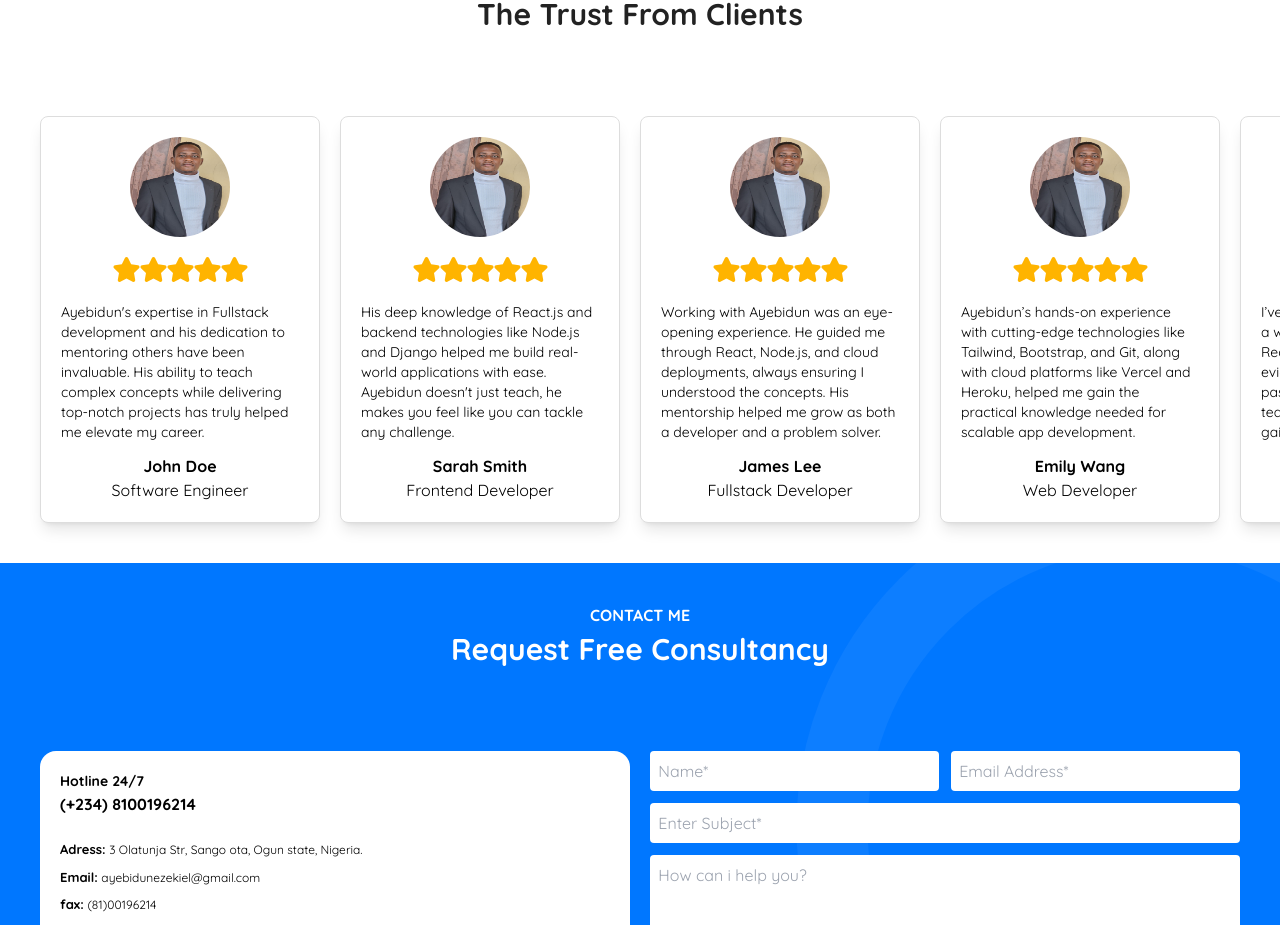
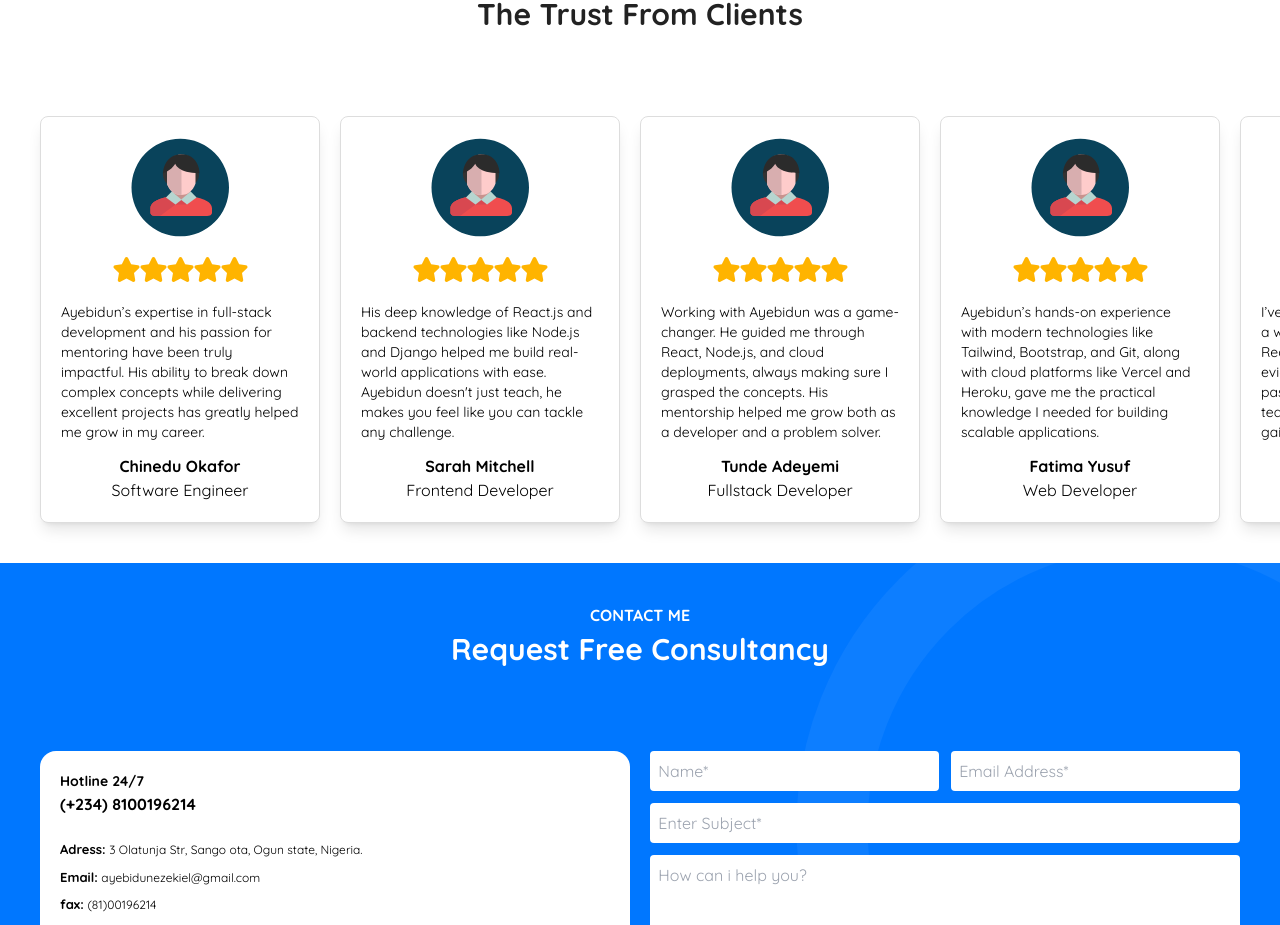
Before and after one commit to Ezekiel8807/Ezekiel8807, a React (Vite) app: page / in a window 1280 px wide. Shown: the part 2934-3859 px from the top of the page. Built offline with nearby package versions, Linux system fonts and the light colour scheme.

Commit message:
fix testimony content and users

```diff
--- a/src/layouts/Testimony.tsx
+++ b/src/layouts/Testimony.tsx
@@ -3,7 +3,7 @@ import ScrollerDiv from "./ScrollerDiv";
 import TestimonyCard from "../components/TestimonyCard";
 
 // images
-import image1 from "../assets/a.jpg";
+import image1 from "../assets/icons/user-139.svg";
 
 export default function Testimony() {
   const testimonials: {
@@ -13,35 +13,35 @@ export default function Testimony() {
     profession: string;
   }[] = [
     {
-      name: "John Doe",
+      name: "Chinedu Okafor",
       image: `${image1}`,
       content:
-        "Ayebidun's expertise in Fullstack development and his dedication to mentoring others have been invaluable. His ability to teach complex concepts while delivering top-notch projects has truly helped me elevate my career.",
+        "Ayebidun’s expertise in full-stack development and his passion for mentoring have been truly impactful. His ability to break down complex concepts while delivering excellent projects has greatly helped me grow in my career.",
       profession: "Software Engineer",
     },
     {
-      name: "Sarah Smith",
+      name: "Sarah Mitchell",
       image: `${image1}`,
       content:
         "His deep knowledge of React.js and backend technologies like Node.js and Django helped me build real-world applications with ease. Ayebidun doesn't just teach, he makes you feel like you can tackle any challenge.",
       profession: "Frontend Developer",
     },
     {
-      name: "James Lee",
+      name: "Tunde Adeyemi",
       image: `${image1}`,
       content:
-        "Working with Ayebidun was an eye-opening experience. He guided me through React, Node.js, and cloud deployments, always ensuring I understood the concepts. His mentorship helped me grow as both a developer and a problem solver.",
+        "Working with Ayebidun was a game-changer. He guided me through React, Node.js, and cloud deployments, always making sure I grasped the concepts. His mentorship helped me grow both as a developer and a problem solver.",
       profession: "Fullstack Developer",
     },
     {
-      name: "Emily Wang",
+      name: "Fatima Yusuf",
       image: `${image1}`,
       content:
-        "Ayebidun’s hands-on experience with cutting-edge technologies like Tailwind, Bootstrap, and Git, along with cloud platforms like Vercel and Heroku, helped me gain the practical knowledge needed for scalable app development.",
+        "Ayebidun’s hands-on experience with modern technologies like Tailwind, Bootstrap, and Git, along with cloud platforms like Vercel and Heroku, gave me the practical knowledge I needed for building scalable applications.",
       profession: "Web Developer",
     },
     {
-      name: "Michael Brown",
+      name: "Michael Brownstone",
       image: `${image1}`,
       content:
         "I’ve been learning with Ayebidun for a while now, and his commitment to React and JavaScript mastery is evident in everything he does. His passion for continuous learning and teaching is contagious, and I’ve gained so much in the process.",
```
Also changed, not shown: src/assets/icons/user-139.svg (added).
